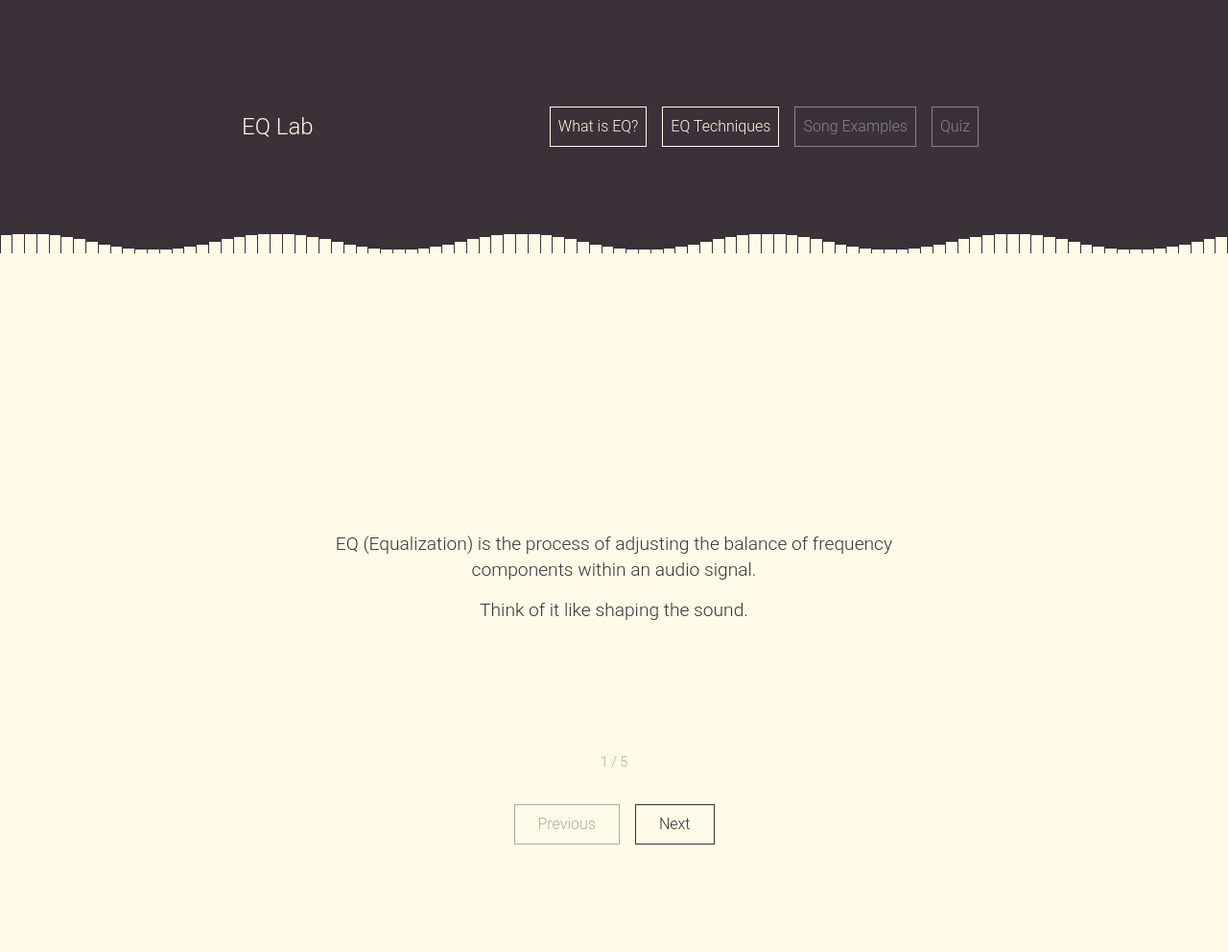
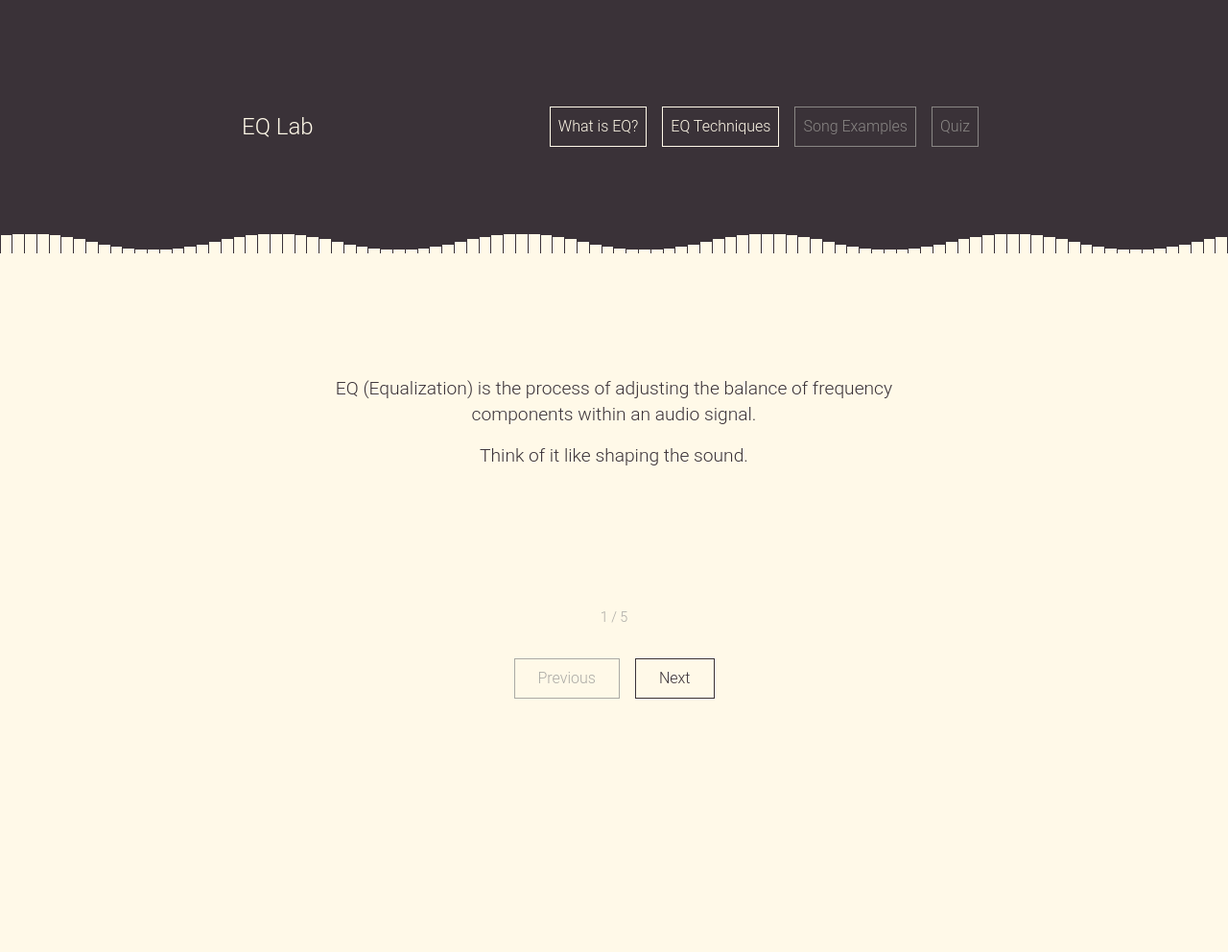
Before and after one commit to xnicolll/ui-eq-lab, a Flask app: page /intro in a window 1280 px wide. Shown: the whole page at 96% size. After the commit the page ends 728 px from the top, so only its background shows below. Run offline with Flask 3, Linux system fonts and the light colour scheme.

Commit message:
fix: scrolling errors

```diff
--- a/static/css/style.css
+++ b/static/css/style.css
@@ -164,13 +164,25 @@ body {
     margin-top: 0;
 }
 
-/* What is EQ page specific navigation */
-.intro-page .navigation-controls {
-    position: absolute;
-    bottom: 2rem;
-    left: 0;
-    right: 0;
-    margin-top: 0;
+/* What is EQ page specific styles */
+.intro-page .content-section {
+    height: 67vh;
+    overflow: hidden;
+}
+
+.intro-page .learn-container {
+    height: 100%;
+    overflow: hidden;
+}
+
+.intro-page .learn-step {
+    height: 100%;
+    overflow: hidden;
+}
+
+.intro-page .learn-content {
+    height: 100%;
+    overflow: hidden;
 }
 
 /* Navigation */
```
